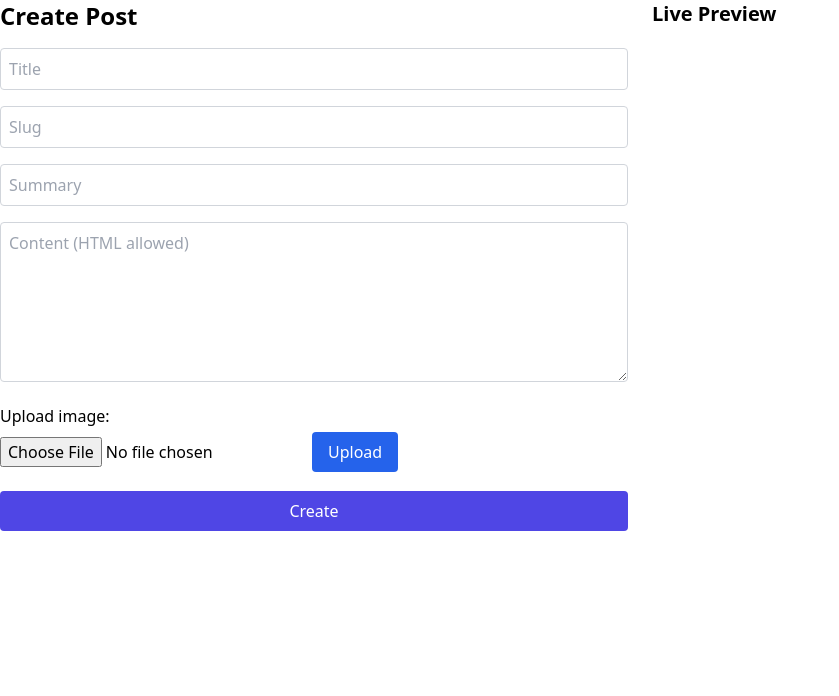
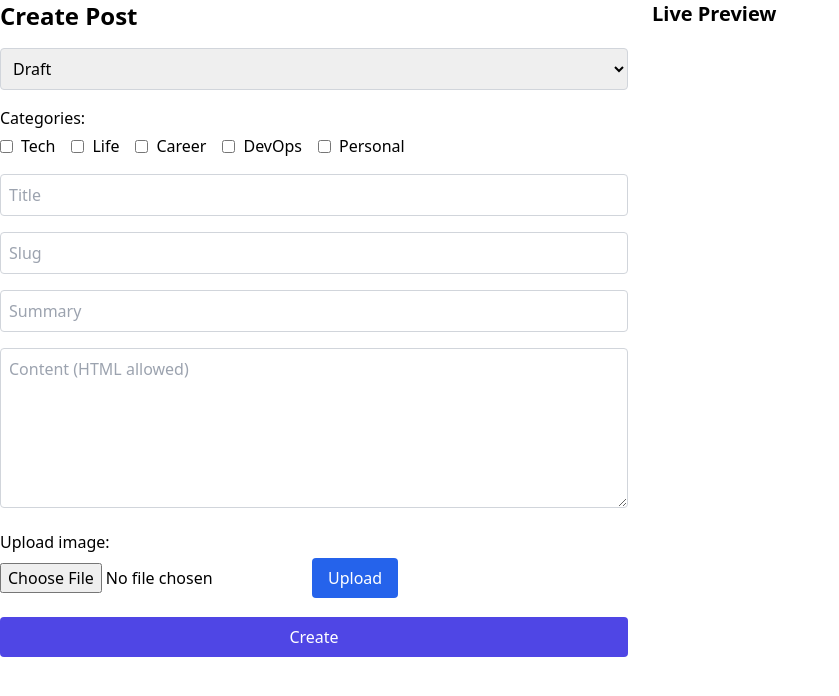
Before and after one commit to laudtetteh/laudtetteh-io-react, a Next.js app: page /admin/create in a window 1280 px wide. Shown: the top 696 px of the page, without its empty margins (0-839 px from the left). Built offline with nearby package versions, Linux system fonts and the light colour scheme; sample sign-in values are in the browser's storage.

Commit message:
feat: implement proper auth redirect logic for protected routes

```diff
--- a/components/AdminPostForm.tsx
+++ b/components/AdminPostForm.tsx
@@ -6,12 +6,16 @@ interface FormProps {
     slug: string;
     summary: string;
     content: string;
+    status?: "draft" | "published";
+    categories?: string[];
   };
   onSubmit: (data: {
     title: string;
     slug: string;
     summary: string;
     content: string;
+    status: "draft" | "published";
+    categories: string[];
   }) => Promise<void>;
   isEdit?: boolean;
 }
@@ -21,6 +25,7 @@ export default function AdminPostForm({ initial, onSubmit, isEdit = false }: For
   const [slug, setSlug] = useState(initial?.slug || "");
   const [summary, setSummary] = useState(initial?.summary || "");
   const [content, setContent] = useState(initial?.content || "");
+  const [status, setStatus] = useState<"draft" | "published">(initial?.status || "draft");
   const [error, setError] = useState("");
   const [uploading, setUploading] = useState(false);
   const [previewUrl, setPreviewUrl] = useState("");
@@ -29,7 +34,7 @@ export default function AdminPostForm({ initial, onSubmit, isEdit = false }: For
   async function handleSubmit(e: React.FormEvent) {
     e.preventDefault();
     try {
-      await onSubmit({ title, slug, summary, content });
+      await onSubmit({ title, slug, summary, content, status, categories });
     } catch (err) {
       console.error(err);
       setError("Something went wrong.");
@@ -75,11 +80,45 @@ export default function AdminPostForm({ initial, onSubmit, isEdit = false }: For
     }
   }
 
+  const [categories, setCategories] = useState<string[]>(initial?.categories || []);
+  const allCategories = ["Tech", "Life", "Career", "DevOps", "Personal"];
+
+  function toggleCategory(cat: string) {
+    setCategories(prev =>
+      prev.includes(cat) ? prev.filter(c => c !== cat) : [...prev, cat]
+    );
+  }
+
   return (
     <div className="grid grid-cols-1 md:grid-cols-2 gap-6">
       <form onSubmit={handleSubmit} className="space-y-4">
         <h2 className="text-2xl font-semibold">{isEdit ? "Edit" : "Create"} Post</h2>
         {error && <p className="text-red-500">{error}</p>}
+
+        <select
+          className="w-full p-2 border border-gray-300 rounded"
+          value={status}
+          onChange={e => setStatus(e.target.value as "draft" | "published")}
+        >
+          <option value="draft">Draft</option>
+          <option value="published">Published</option>
+        </select>
+
+        <div>
+          <label className="block font-medium mb-1">Categories:</label>
+          <div className="flex flex-wrap gap-4">
+            {allCategories.map(cat => (
+              <label key={cat} className="inline-flex items-center space-x-2">
+                <input
+                  type="checkbox"
+                  checked={categories.includes(cat)}
+                  onChange={() => toggleCategory(cat)}
+                />
+                <span>{cat}</span>
+              </label>
+            ))}
+          </div>
+        </div>
 
         <input
           className="w-full p-2 border border-gray-300 rounded"
--- a/lib/UseAuthRedirect.ts
+++ b/lib/UseAuthRedirect.ts
@@ -6,8 +6,10 @@ export default function UseAuthRedirect() {
 
   useEffect(() => {
     const token = localStorage.getItem("token");
+
     if (!token) {
-      router.push("/admin/login");
+      const encodedPath = encodeURIComponent(router.asPath);
+      router.replace(`/admin/login?redirect-to=${encodedPath}`);
     }
-  }, []);
+  }, [router]);
 }
--- a/pages/api/blog/index.ts
+++ b/pages/api/blog/index.ts
@@ -7,7 +7,7 @@ const posts = [
     date: '2024-06-01',
     featuredImage: '/blog/first.jpg',
     categories: ['Next.js', 'React'],
-    slug: 'first-blog-post',
+    status: 'published',
     content: 'This is the full content of the first blog post.'
   },
   {
@@ -16,7 +16,7 @@ const posts = [
     date: '2024-06-02',
     featuredImage: '/blog/second.jpg',
     categories: ['TypeScript', 'Full Stack'],
-    slug: 'second-blog-post',
+    status: 'published',
     content: 'This is the full content of the second blog post.'
   }
 ];
--- a/pages/blog/index.tsx
+++ b/pages/blog/index.tsx
@@ -8,6 +8,7 @@ type BlogPost = {
   featuredImage: string;
   categories: string[];
   slug: string;
+  status: string;
 };
 
 const BlogIndex: React.FC = () => {
```
Also changed, not shown: pages/admin/index.tsx (+14 -1 lines), pages/admin/login.tsx (+27 -3 lines), pages/blog/[slug].tsx (+16 -0 lines), 2 other files (tests, documents, lock files or other folders).
